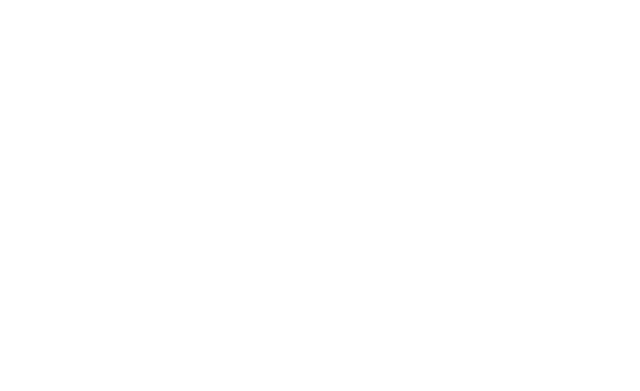
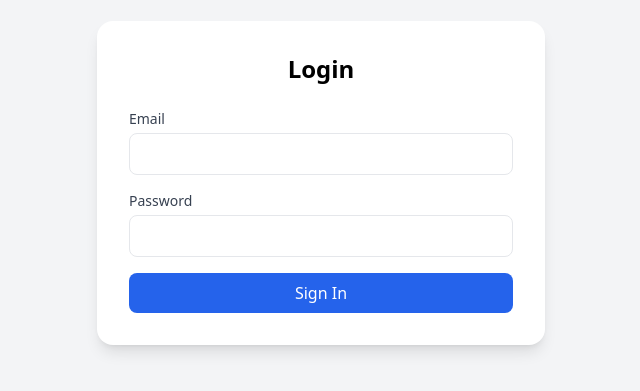
Before and after one commit to Antoni30/Libreria, a React (Vite) app in the folder Front-End/: page / in a window 1280 px wide. Shown: the part 217-608 px from the top of the page, without its empty margins (319-959 px from the left). Built offline with nearby package versions, Linux system fonts and the light colour scheme.

Commit message:
Add login screen

```diff
--- a/Front-End/src/App.tsx
+++ b/Front-End/src/App.tsx
@@ -1,14 +1,13 @@
-import { BrowserRouter, Route, Routes } from 'react-router-dom';
-import './App.css';
+import { Route, Routes } from 'react-router'
+import './App.css'
+import { Login } from './auth/screens/Login'
 
 function App() {
   return (
-    <BrowserRouter>
-      <Routes>
-        <Route path="/" />
-      </Routes>
-    </BrowserRouter>
-  );
+    <Routes>
+      <Route index element={<Login />} />
+    </Routes>
+  )
 }
 
-export default App;
+export default App
--- /dev/null
+++ b/Front-End/src/auth/screens/Login/index.tsx
@@ -0,0 +1,52 @@
+import { FormEventHandler, useState } from 'react'
+
+export function Login() {
+  const [email, setEmail] = useState('')
+  const [password, setPassword] = useState('')
+
+  const handleSubmit: FormEventHandler<HTMLFormElement> = (e) => {
+    e.preventDefault()
+    console.log('Email:', email)
+    console.log('Password:', password)
+  }
+
+  return (
+    <div className="flex items-center justify-center min-h-screen bg-gray-100">
+      <div className="w-full max-w-md bg-white p-8 rounded-2xl shadow-lg">
+        <h2 className="text-2xl font-bold text-center mb-6">Login</h2>
+        <form onSubmit={handleSubmit} className="space-y-4">
+          <div>
+            <label className="block text-sm font-medium text-gray-700">
+              Email
+            </label>
+            <input
+              type="email"
+              value={email}
+              onChange={(e) => setEmail(e.target.value)}
+              required
+              className="w-full mt-1 p-2 border rounded-lg focus:ring-2 focus:ring-blue-500 focus:outline-none"
+            />
+          </div>
+          <div>
+            <label className="block text-sm font-medium text-gray-700">
+              Password
+            </label>
+            <input
+              type="password"
+              value={password}
+              onChange={(e) => setPassword(e.target.value)}
+              required
+              className="w-full mt-1 p-2 border rounded-lg focus:ring-2 focus:ring-blue-500 focus:outline-none"
+            />
+          </div>
+          <button
+            type="submit"
+            className="w-full bg-blue-600 text-white p-2 rounded-lg hover:bg-blue-700 transition"
+          >
+            Sign In
+          </button>
+        </form>
+      </div>
+    </div>
+  )
+}
--- a/Front-End/src/main.tsx
+++ b/Front-End/src/main.tsx
@@ -1,10 +1,13 @@
-import { StrictMode } from 'react';
-import { createRoot } from 'react-dom/client';
-import './index.css';
-import App from './App.tsx';
+import { StrictMode } from 'react'
+import { createRoot } from 'react-dom/client'
+import './index.css'
+import App from './App.tsx'
+import { BrowserRouter } from 'react-router'
 
 createRoot(document.getElementById('root')!).render(
   <StrictMode>
-    <App />
+    <BrowserRouter>
+      <App />
+    </BrowserRouter>
   </StrictMode>
-);
+)
```
